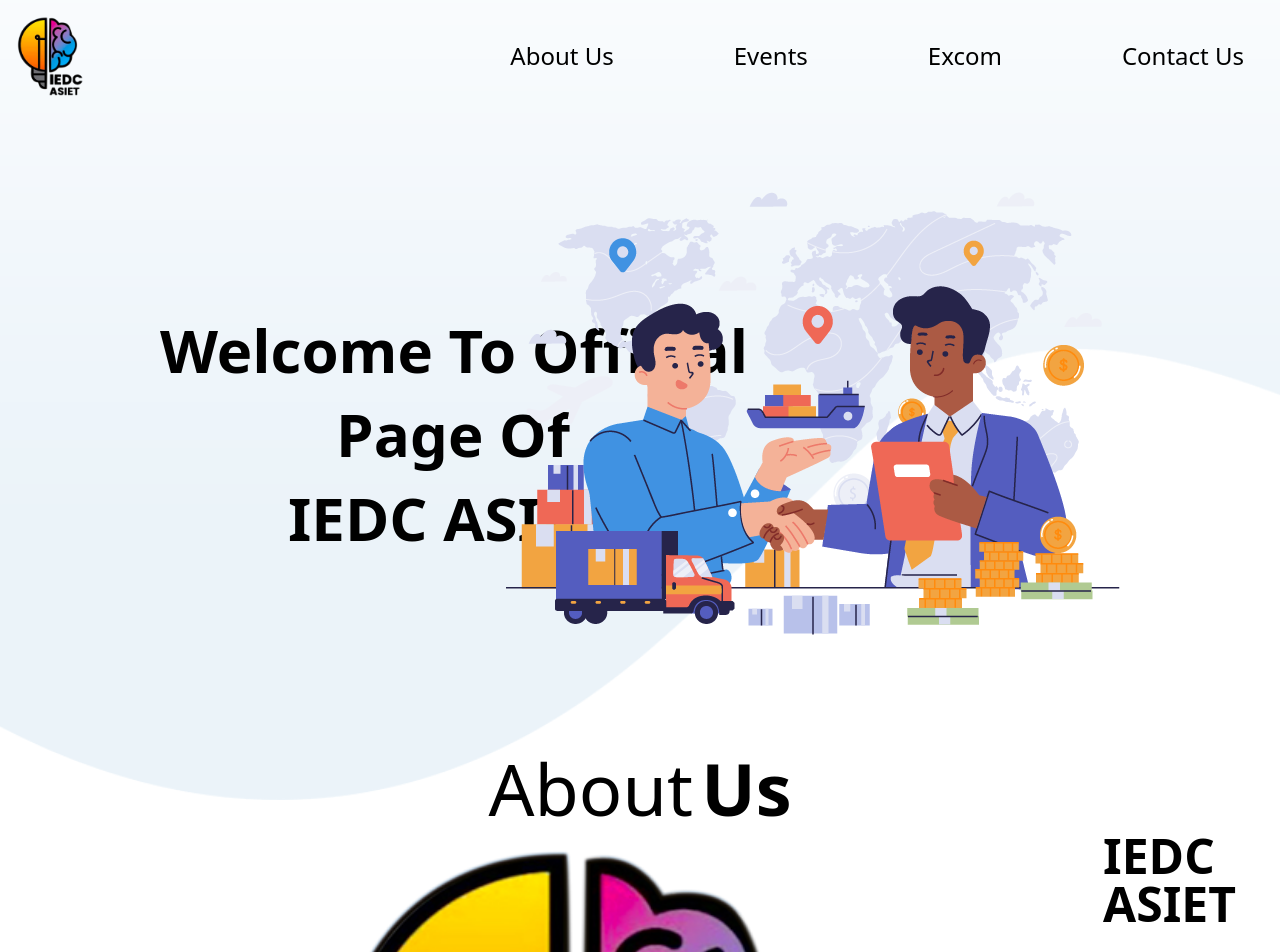
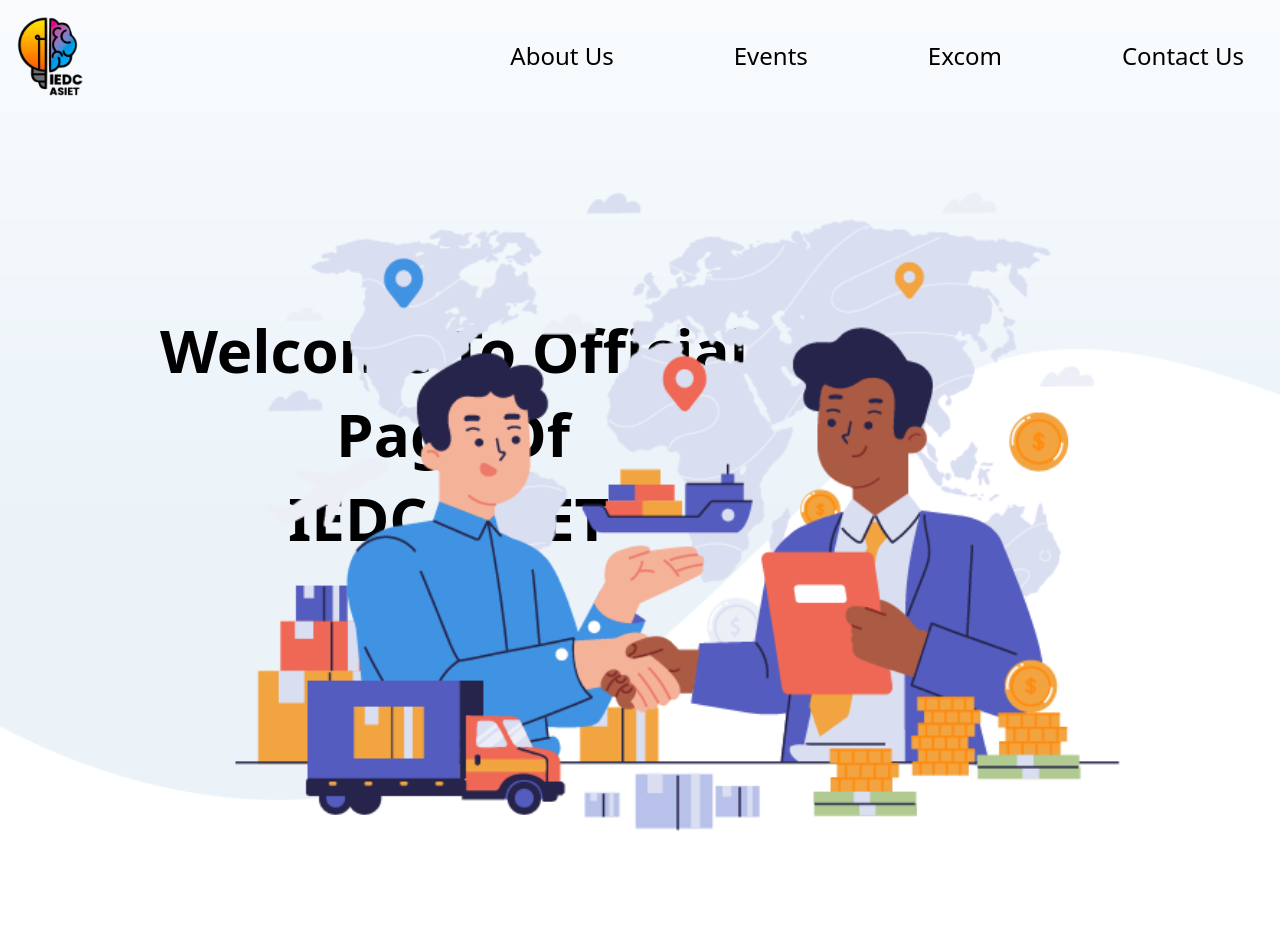
Before and after one commit to IEDCASIET/IEDC-Website, a React (Vite) app: page / in a window 1280 px wide. Shown: the top 952 px of the page. Built offline with nearby package versions, Linux system fonts and the light colour scheme.

Commit message:
made changes in tailwind.config.js

```diff
--- a/tailwind.config.js
+++ b/tailwind.config.js
@@ -7,9 +7,10 @@
     extend: {
       spacing: {
         '84': '21rem',
-        '120':'40rem',
+        '120':'30rem',
         '121':'55rem',
-        '122':'-35rem'
+        '122':'-15rem',
+        '123':'40rem'
       }
     },
   },
```
